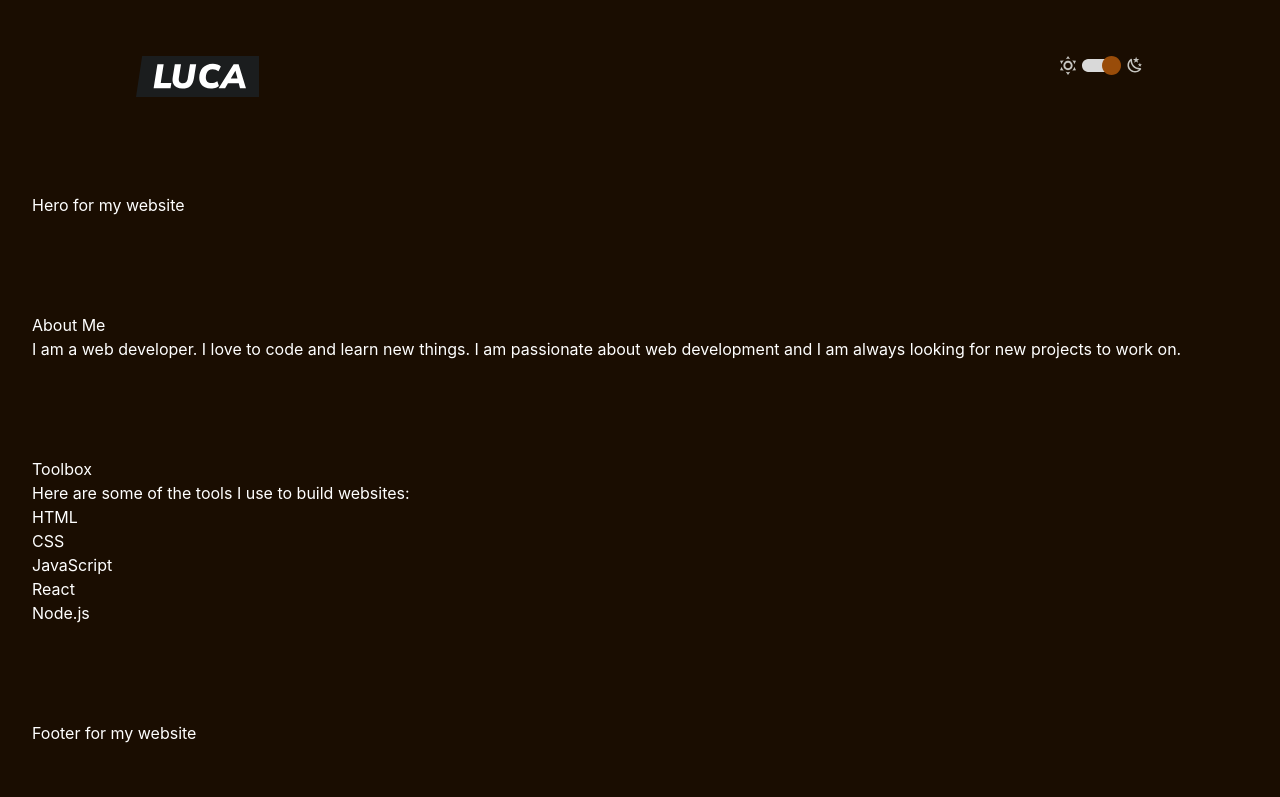
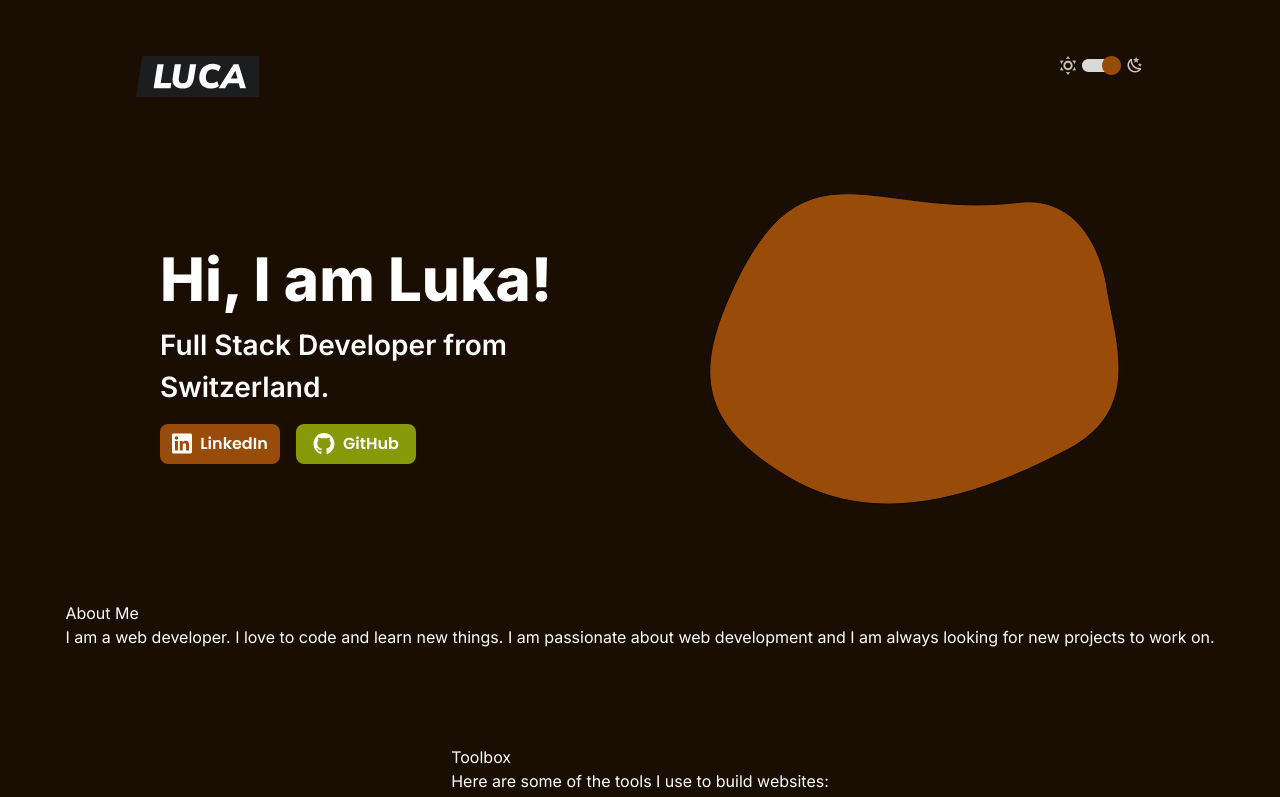
Before and after one commit to lukacafuta/Portfolio, a React (Vite) app: page / in a window 1280 px wide. Shown: the top 797 px of the page. Built offline with nearby package versions, Linux system fonts and the light colour scheme.

Commit message:
hero setup and positioning

```diff
--- a/src/App.jsx
+++ b/src/App.jsx
@@ -9,7 +9,7 @@ import Projectbox from "./components/Projectbox.jsx";
 function App() {
 
   return (
-    <div className="flex min-h-screen w-screen bg-custom-dark-brown flex-col font-inter text-white px-8 gap-24">
+    <div className="flex flex-col items-center min-h-screen w-screen bg-custom-dark-brown font-inter text-white px-8 gap-24">
         <Header />
         <Hero />
         <AboutMe />
--- a/src/components/Hero.jsx
+++ b/src/components/Hero.jsx
@@ -1,7 +1,23 @@
 export default function Hero() {
   return (
-    <section>
-      <h1>Hero for my website</h1>
+    <section className="flex flex-row justify-between px-32">
+        <div className="flex flex-col justify-center pr-32">
+            <h1 className="text-[3.75rem] font-extrabold">Hi, I am Luka!</h1>
+            <h2 className="text-[1.75rem] font-semibold pb-4">Full Stack Developer from Switzerland.</h2>
+            <div className="flex flex-row gap-4 font-poppins">
+                <button className="flex flex-row items-center justify-center bg-custom-linkedin-brown w-[7.5rem] h-[2.5rem] rounded-lg gap-2 text-md font-semibold cursor-pointer">
+                    <img src="/linkedin-logo.svg" alt="linkedin-logo"/>
+                    LinkedIn
+                </button>
+                <button className="flex flex-row items-center justify-center bg-custom-github-green w-[7.5rem] h-[2.5rem] rounded-lg gap-2 text-md font-semibold cursor-pointer">
+                    <img src="/github-logo.svg" alt="github-logo"/>
+                    GitHub
+                </button>
+            </div>
+        </div>
+        <div>
+            <img src="/profile-photo.svg" alt="profile-photo"/>
+        </div>
     </section>
   );
 }
--- a/src/index.css
+++ b/src/index.css
@@ -1,3 +1,6 @@
+@import url('https://fonts.googleapis.com/css2?family=Inter:ital,opsz,wght@0,14..32,100..900;1,14..32,100..900&display=swap');
+@import url('https://fonts.googleapis.com/css2?family=Poppins:ital,wght@0,100;0,200;0,300;0,400;0,500;0,600;0,700;0,800;0,900;1,100;1,200;1,300;1,400;1,500;1,600;1,700;1,800;1,900&display=swap');
+
 @tailwind base;
 @tailwind components;
 @tailwind utilities;
--- a/tailwind.config.js
+++ b/tailwind.config.js
@@ -8,9 +8,12 @@ export default {
     extend: {
       colors: {
         "custom-dark-brown": "#1A0D01",
+        "custom-linkedin-brown": "#994C09",
+        "custom-github-green": "#869909",
       },
         fontFamily: {
             inter: ["Inter", "sans-serif"],
+          poppins: ["Poppins", "sans-serif"],
       },
     },
   },
```
